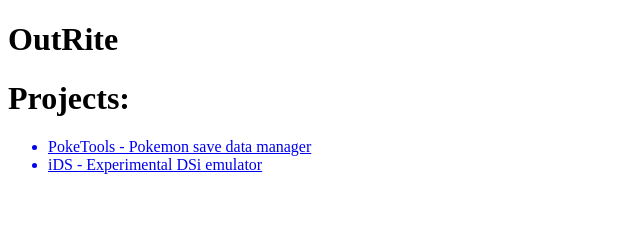
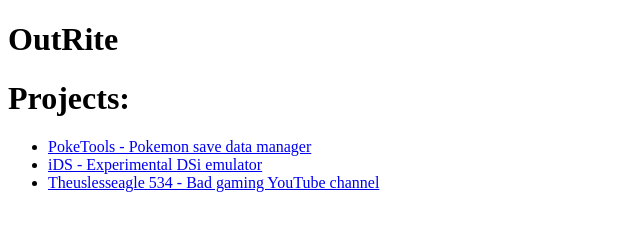
Before and after one commit to OutRite/OutRite.github.io, a plain HTML site: page index.html in a window 1280 px wide. Shown: the whole page, without its empty margins (0-640 px from the left). Drawn offline with Linux system fonts and the light colour scheme.

Commit message:
Update index.html

```diff
--- a/index.html
+++ b/index.html
@@ -7,8 +7,9 @@
 <h1> Projects: </h1>
 <div class="projects">
 <ul>
-<a href="http://OutRite.github.io/PokeTools"><li>PokeTools - Pokemon save data manager</li></a>
-<a href="http://github.com/OutRite/iDS"><li>iDS - Experimental DSi emulator</li></a>
+<li><a href="http://OutRite.github.io/PokeTools">PokeTools - Pokemon save data manager</a></li>
+<li><a href="http://github.com/OutRite/iDS">iDS - Experimental DSi emulator</a></li>
+<li><a href="https://www.youtube.com/channel/UCCHVD9PkkOcZXw7_XeVZWYw">Theuslesseagle 534 - Bad gaming YouTube channel</a></li>
 </ul>
 </div>
 <h1>
```
